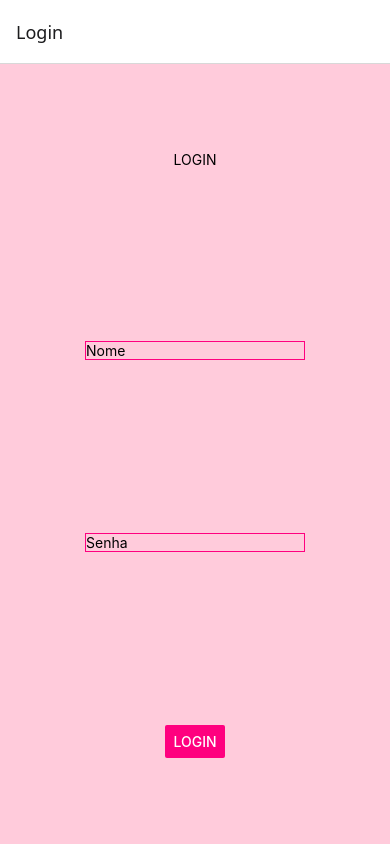
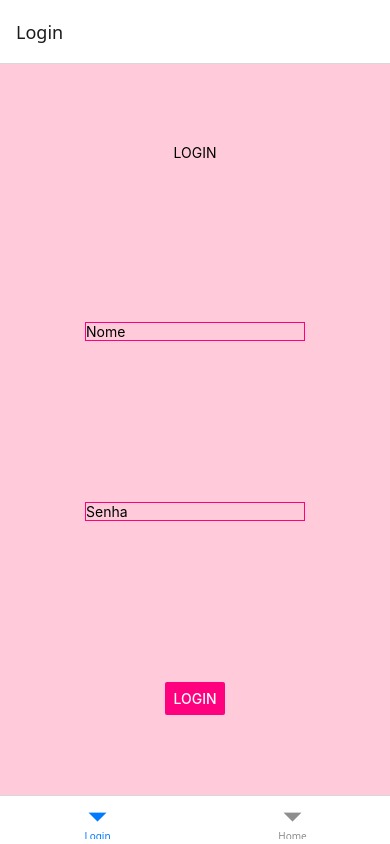
Before and after one commit to MariMelo1/ProjetoMobile2025, a React Native app: screen /Login in a window 390 px wide. Built offline with nearby package versions, Linux system fonts and the light colour scheme.

Commit message:
bottomtab

```diff
--- a/App.js
+++ b/App.js
@@ -1,21 +1,21 @@
 import 'react-native-gesture-handler';
 import { NavigationContainer } from '@react-navigation/native';
-import { createStackNavigator } from '@react-navigation/stack';
+import { createBottomTabNavigator } from '@react-navigation/bottom-tabs';
+
 import Test from './components/test';
 import Login from './components/Login';
 
 export default function App() {
 
-  const Stack = createStackNavigator();
+const BottomTab = createBottomTabNavigator();
 
   return (
 
     <NavigationContainer>
-      <Stack.Navigator>
-        <Stack.Screen name='Login' component={Login}/>
-        <Stack.Screen name='Home' component={Test}/>
-
-      </Stack.Navigator>
+      <BottomTab.Navigator>
+        <BottomTab.Screen name='Login' component={Login}/>
+        <BottomTab.Screen name='Home' component={Test}/>
+      </BottomTab.Navigator>
     </NavigationContainer>
 
 
--- a/components/Login.js
+++ b/components/Login.js
@@ -2,7 +2,7 @@
 import { View, TextInput, Button,Text, StyleSheet,} from "react-native"
 
 
-export default function Login(){
+export default function Login({navigation}){
     return(
         <View style={styles.container} >
             <Text>LOGIN</Text>
@@ -17,6 +17,7 @@ export default function Login(){
             <Button
             color={'#FF007F'}
             title="Login"
+            onPress={() => navigation.navigate('Home')}
             />
         </View>
 
```
Also changed, not shown: Navigator/Stack.js (added, +23 -0 lines), Navigator/Bottom.js (added), Navigator/Drawer.js (added).
